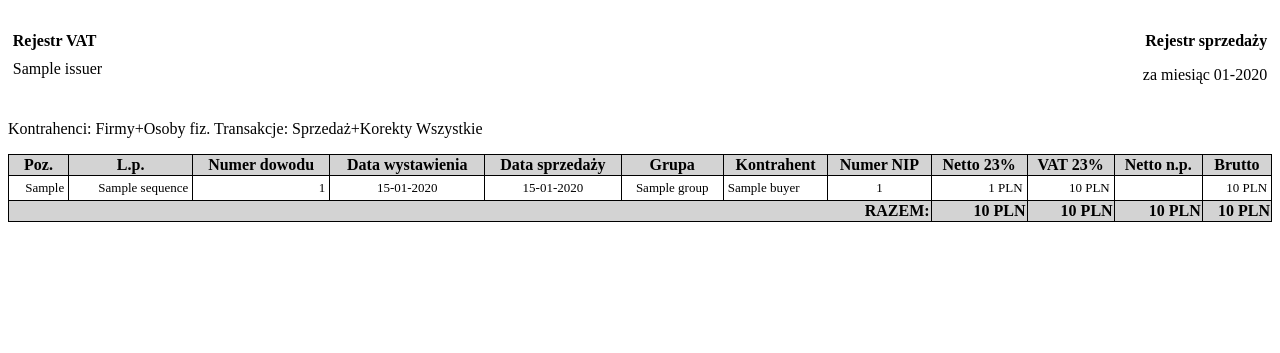
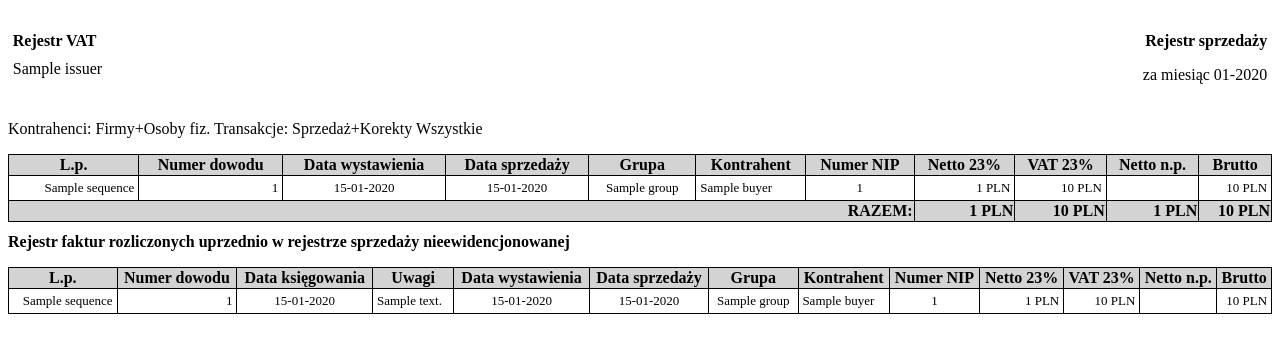
Before and after one commit to cypreess/django-plans-myreports, a Django app: template plans_reports/templates/plans_reports/invoicedreport_detail.html in a window 1280 px wide. Shown: the top 353 px of the page. Run offline with Django 3.2, Linux system fonts and the light colour scheme; the template is opened without the code that fills it: most values are stand-ins (such as "Sample title", 1, 10 or a date in 2020).

Commit message:
should be complete

```diff
--- a/plans_reports/templates/plans_reports/invoicedreport_detail.html
+++ b/plans_reports/templates/plans_reports/invoicedreport_detail.html
@@ -56,7 +56,6 @@
 <table>
     <thead>
     <tr>
-        <th>Poz.</th>
         <th>L.p.</th>
         <th>Numer dowodu</th>
         <th>Data wystawienia</th>
@@ -74,7 +73,6 @@
     <tbody>
     {% for element in object.elements %}
     <tr>
-        <td style="text-align: right;">{{ element.global_sequence }}</td>
         <td style="text-align: right;">{{ element.sequence }}</td>
         <td style="text-align: right;">{{ element.invoice_number }}</td>
         <td style="text-align: center;">{{ element.date_issued|date:"d-m-Y" }}</td>
@@ -91,13 +89,71 @@
     {% endfor %}
     </tbody>
     <tfoot>
-    <th colspan="8" style="text-align: right;">RAZEM:</th>
-    <th style="text-align: right;">{{ object.total }} PLN</th>
-    <th style="text-align: right;">{{ object.total }} PLN</th>
-    <th style="text-align: right;">{{ object.total }} PLN</th>
-    <th style="text-align: right;">{{ object.total }} PLN</th>
+    <th colspan="7" style="text-align: right;">RAZEM:</th>
+    <th style="text-align: right;">{{ object.total_netto|default:"0" }} PLN</th>
+    <th style="text-align: right;">{{ object.tax_total|default:"0" }} PLN</th>
+    <th style="text-align: right;">{{ object.total_netto_np|default:"0" }} PLN</th>
+    <th style="text-align: right;">{{ object.total|default:"0" }} PLN</th>
     </tfoot>
 </table>
 
+
+<h1>Rejestr faktur rozliczonych uprzednio w rejestrze sprzedaży nieewidencjonowanej</h1>
+
+
+<table>
+    <thead>
+    <tr>
+        <th>L.p.</th>
+        <th>Numer dowodu</th>
+
+        <th>Data księgowania</th>
+        <th>Uwagi</th>
+
+        <th>Data wystawienia</th>
+        <th>Data sprzedaży</th>
+
+        <th>Grupa</th>
+        <th>Kontrahent</th>
+        <th>Numer NIP</th>
+        <th>Netto 23%</th>
+        <th>VAT 23%</th>
+        <th>Netto n.p.</th>
+        <th>Brutto</th>
+    </tr>
+
+    </thead>
+    <tbody>
+    {% for element in object.elements_non_invoiced %}
+    <tr>
+        <td style="text-align: right;">{{ element.sequence }}</td>
+        <td style="text-align: right;">{{ element.invoice_number }}</td>
+
+        <td style="text-align: center;">{{ element.date_order|date:"d-m-Y" }}</td>
+        <td style="text-align: left;">{{ element.description }}</td>
+
+        <td style="text-align: center;">{{ element.date_issued|date:"d-m-Y" }}</td>
+        <td style="text-align: center;">{{ element.date_sell|date:"d-m-Y" }}</td>
+
+
+
+        <td style="text-align: center;">{{ element.group }}</td>
+        <td style="text-align: left;">{{ element.buyer }}</td>
+        <td style="text-align: center;">{{ element.buyer_tax_id }}</td>
+        <td style="text-align: right;">{% if element.tax != None %}{{ element.total_net }} PLN{% endif %}</td>
+        <td style="text-align: right;">{% if element.tax != None %}{{ element.tax_total }} PLN{% endif %}</td>
+        <td style="text-align: right;">{% if element.tax == None %}{{ element.total_net }} PLN{% endif %}</td>
+        <td style="text-align: right;">{{ element.total }} PLN</td>
+
+    </tr>
+    {% endfor %}
+    </tbody>
+
+</table>
+
+
+
+
+
 </body>
 </html>
```
Also changed, not shown: plans_reports/models.py (+40 -18 lines), plans_reports/migrations/0010_auto__del_field_invoicedreportelement_global_sequence.py (added), plans_reports/migrations/0011_auto__add_field_invoicedreportelement_date_order__add_field_invoicedre.py (added), plans_reports/migrations/0012_auto__add_field_invoicedreportelement_non_invoiced.py (added).
